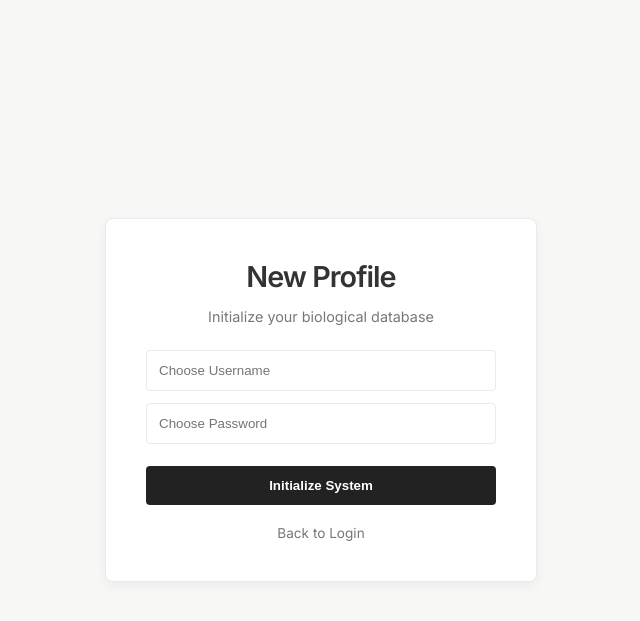
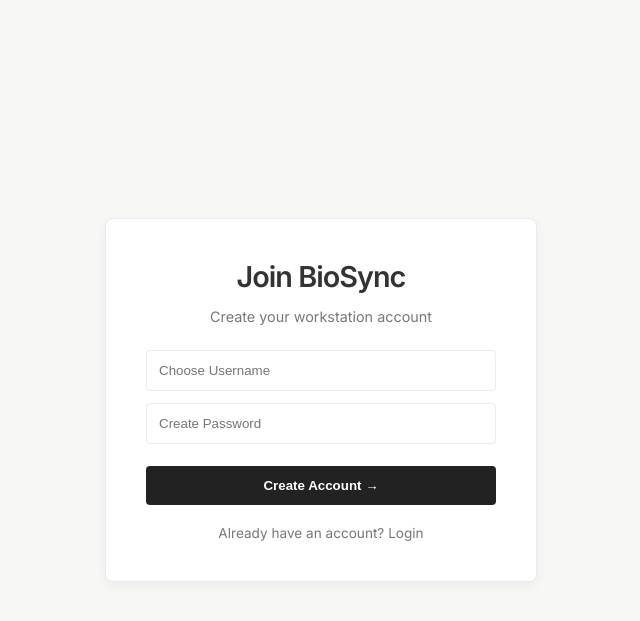
Before and after one commit to bgmErdg/BioSync-Backend, a Flask app: page /register in a window 1280 px wide. Shown: the top 621 px of the page, without its empty margins (319-959 px from the left). Run offline with Flask 3, Linux system fonts and the light colour scheme.

Commit message:
Update register.html

```diff
--- a/templates/register.html
+++ b/templates/register.html
@@ -1,13 +1,16 @@
 <!DOCTYPE html>
 <html lang="en">
 <head>
+    <meta charset="UTF-8">
+    <meta name="viewport" content="width=device-width, initial-scale=1.0">
     <title>Register | BioSync</title>
+    <!-- CSS yolunu Flask formatına getiriyoruz -->
     <link rel="stylesheet" href="{{ url_for('static', filename='style.css') }}">
 </head>
 <body class="auth-body">
     <div class="auth-container">
-        <h1>New Profile</h1>
-        <p>Initialize your biological database</p>
+        <h1>Join BioSync</h1>
+        <p>Create your workstation account</p>
 
         {% with messages = get_flashed_messages() %}
             {% if messages %}
@@ -17,10 +20,12 @@
 
         <form method="POST">
             <input type="text" name="username" placeholder="Choose Username" required>
-            <input type="password" name="password" placeholder="Choose Password" required>
-            <button type="submit">Initialize System</button>
+            <input type="password" name="password" placeholder="Create Password" required>
+            <button type="submit">Create Account →</button>
         </form>
-        <a href="/login" class="sub-link">Back to Login</a>
+
+        <!-- Login sayfasına dönüş linkini de Flask formatına alalım -->
+        <a href="{{ url_for('login') }}" class="sub-link">Already have an account? Login</a>
     </div>
 </body>
 </html>
```
